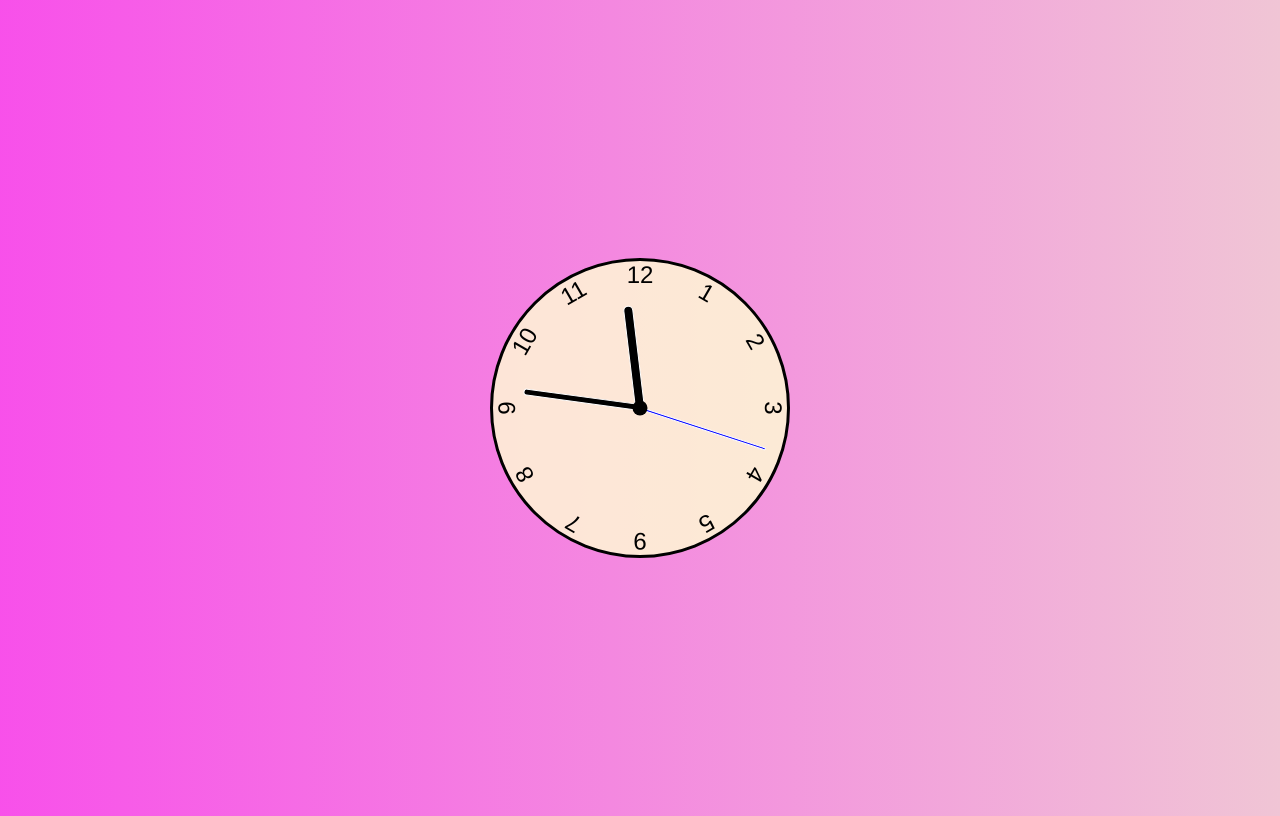
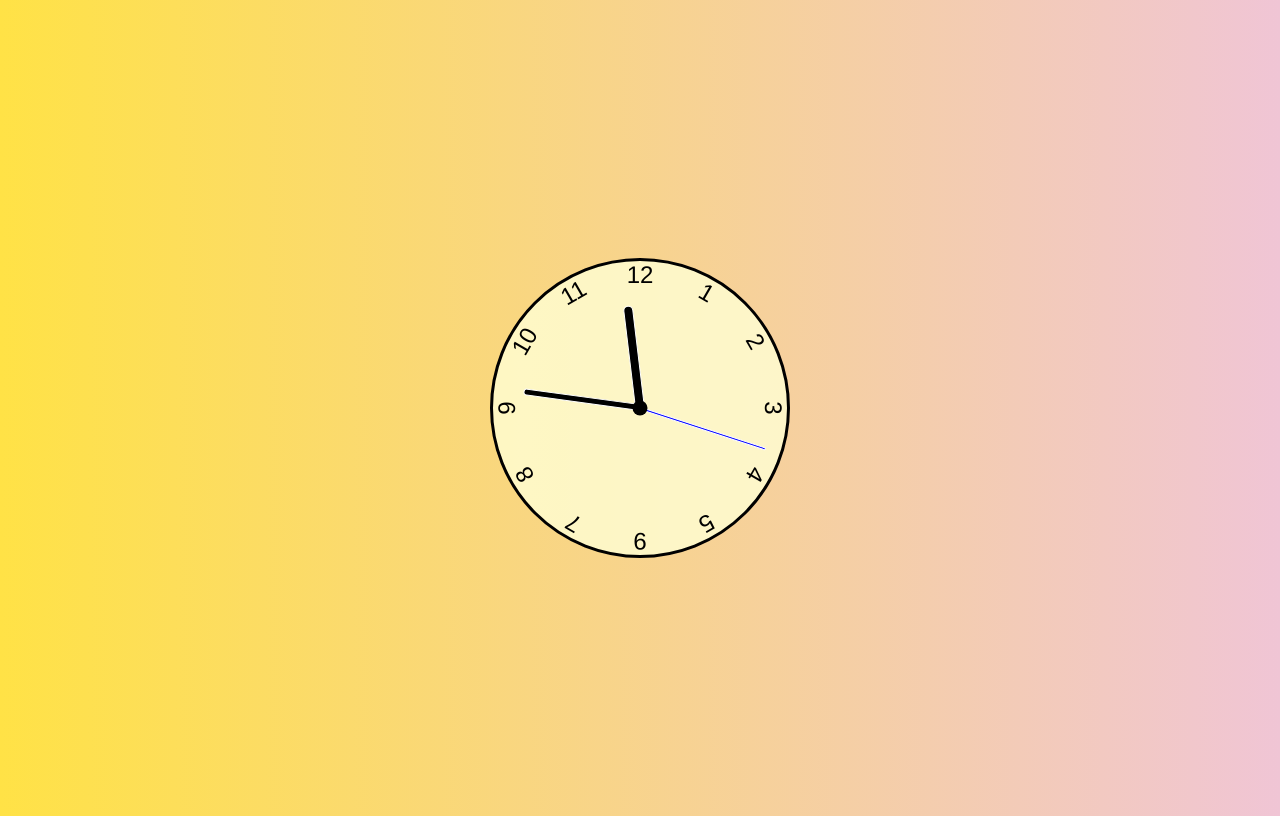
Before and after one commit to Blueligt/Unlearn-and-relearn, a browser extension: page Clock/Clock.html in a window 1280 px wide. Drawn offline with Linux system fonts and the light colour scheme.

Commit message:
A functional clock

```diff
--- a/Clock/Clock.css
+++ b/Clock/Clock.css
@@ -4,7 +4,7 @@
 }
 
 body {
-    background: linear-gradient(to right, rgba(245, 14, 226, 0.726), rgb(240, 197, 213));
+    background: linear-gradient(to right, rgba(255, 215, 0, 0.726), rgb(240, 197, 213));
     display: flex;
     justify-content: center;
     align-items: center;
```
Also changed, not shown: 1 other file.
